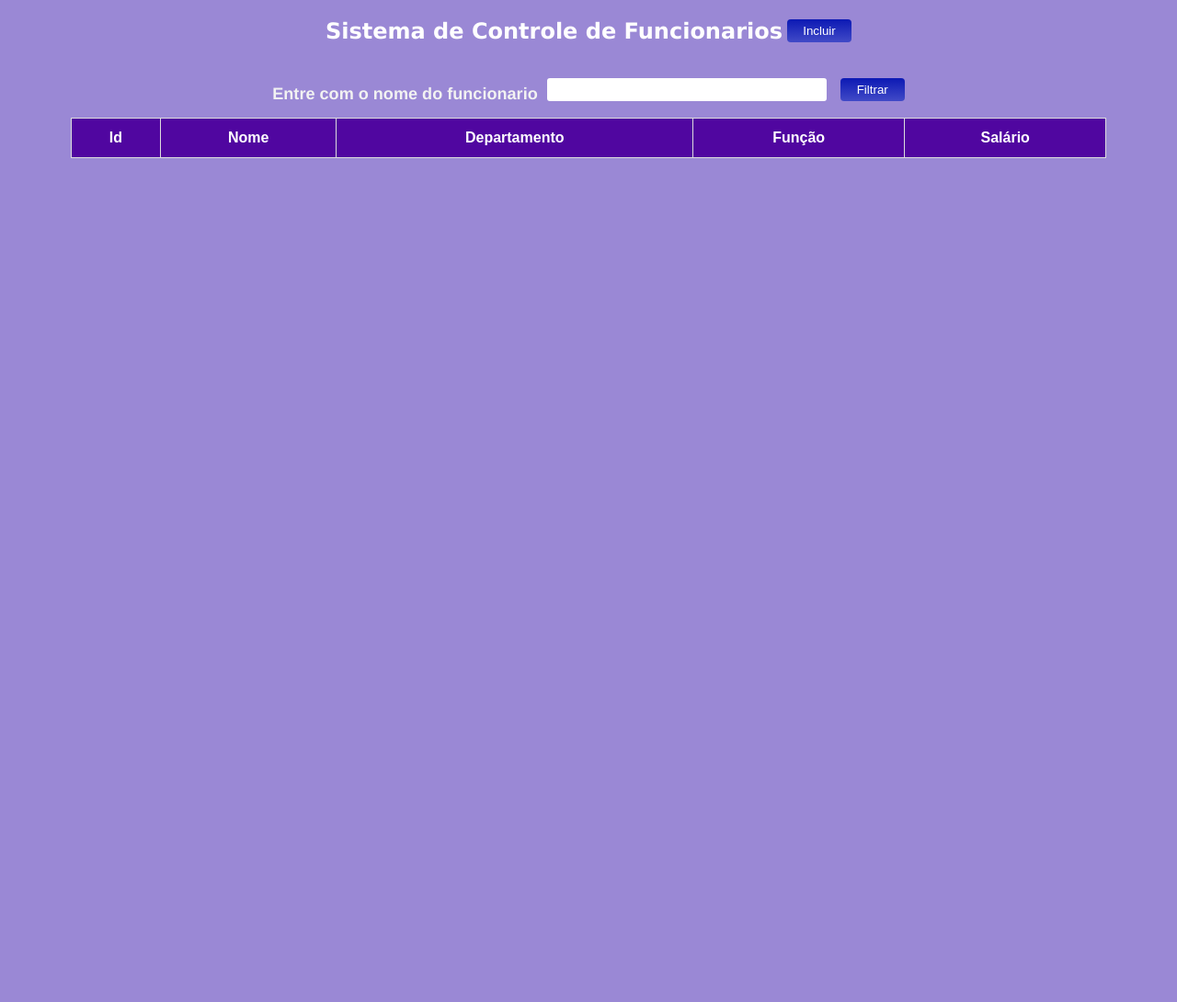
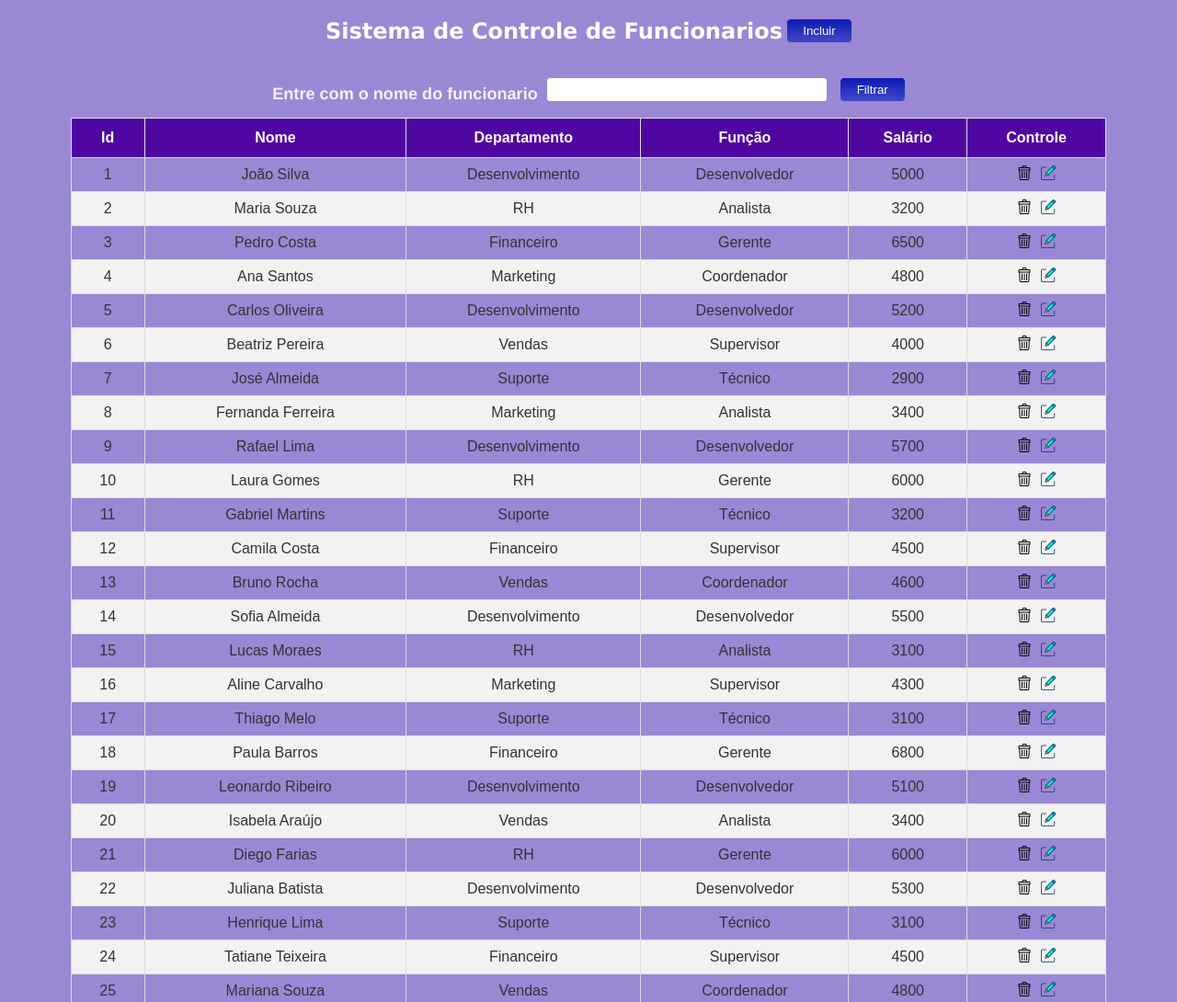
Before and after one commit to HenriqueBarbosaSJr/appSistema, a plain HTML site: page index.html in a window 1280 px wide. Shown: the top 1090 px of the page at 92% size. Before the commit the page ends 800 px from the top, so only its background shows below. Drawn offline with Linux system fonts and the light colour scheme.

Commit message:
Consulta de dados

```diff
--- a/index.html
+++ b/index.html
@@ -26,6 +26,7 @@
                         <th>Departamento</th>
                         <th>Função</th>
                         <th>Salário</th>
+                        <th>Controle</th>
                     </tr>
                 </thead>
                 <tbody id="tbodyList"></tbody>
--- a/src/funcionarios/funcionarios.js
+++ b/src/funcionarios/funcionarios.js
@@ -0,0 +1,35 @@
+import funcionarios from '../../databases/banco.js';
+
+// Referências do DOM HTM
+const tbodyList = document.getElementById('tbodyList');
+
+
+//Lógica
+
+export async function consultaAPI(){
+    console.log('consultando...');
+    const response = await funcionarios;
+    atualizarTabela(response.banco);
+    return response.banco
+}
+
+
+export function atualizarTabela(dados){
+    console.log(dados);
+    let rows='';
+    for (let i=0; i < dados.length; i++){
+        let tr = '<tr>' +
+                        '<td>' + dados[i].id + '</td>' +
+                        '<td>' + dados[i].nome + '</td>' +
+                        '<td>' + dados[i].departamento + '</td>' +
+                        '<td>' + dados[i].funcao + '</td>' +
+                        '<td>' + dados[i].salario + '</td>' +
+                        '<td>' +
+                            '<a id="btnTrash" onclick="deletePro(this)"><img src="../assets/trash.png" class="icons"></a>' +
+                            '<a id="btnEdit" onclick="alteraPro(this)"><img src="../assets/edit2.png" class="icons"></a>' +
+                        '</td>' +
+                  '</tr>'
+        rows += tr;
+    }
+    tbodyList.innerHTML = rows
+}
--- a/src/script.js
+++ b/src/script.js
@@ -1,10 +1,14 @@
+import { consultaAPI } from './funcionarios/funcionarios.js';
+
+
 // Referências do DOM HTML
-
 const btnIncluir = document.getElementById('btnIncluir');
 const modalProdutos = document.getElementById('modalProdutos');
 const btnFecharModal = document.getElementById('btnFecharModal');
 
 // Lógica
+
+consultaAPI();
 
 btnIncluir.onclick = ()=>{
     modalProdutos.show();
```
Also changed, not shown: assets/edit.png (added), assets/edit2.png (added), assets/trash.png (added).
